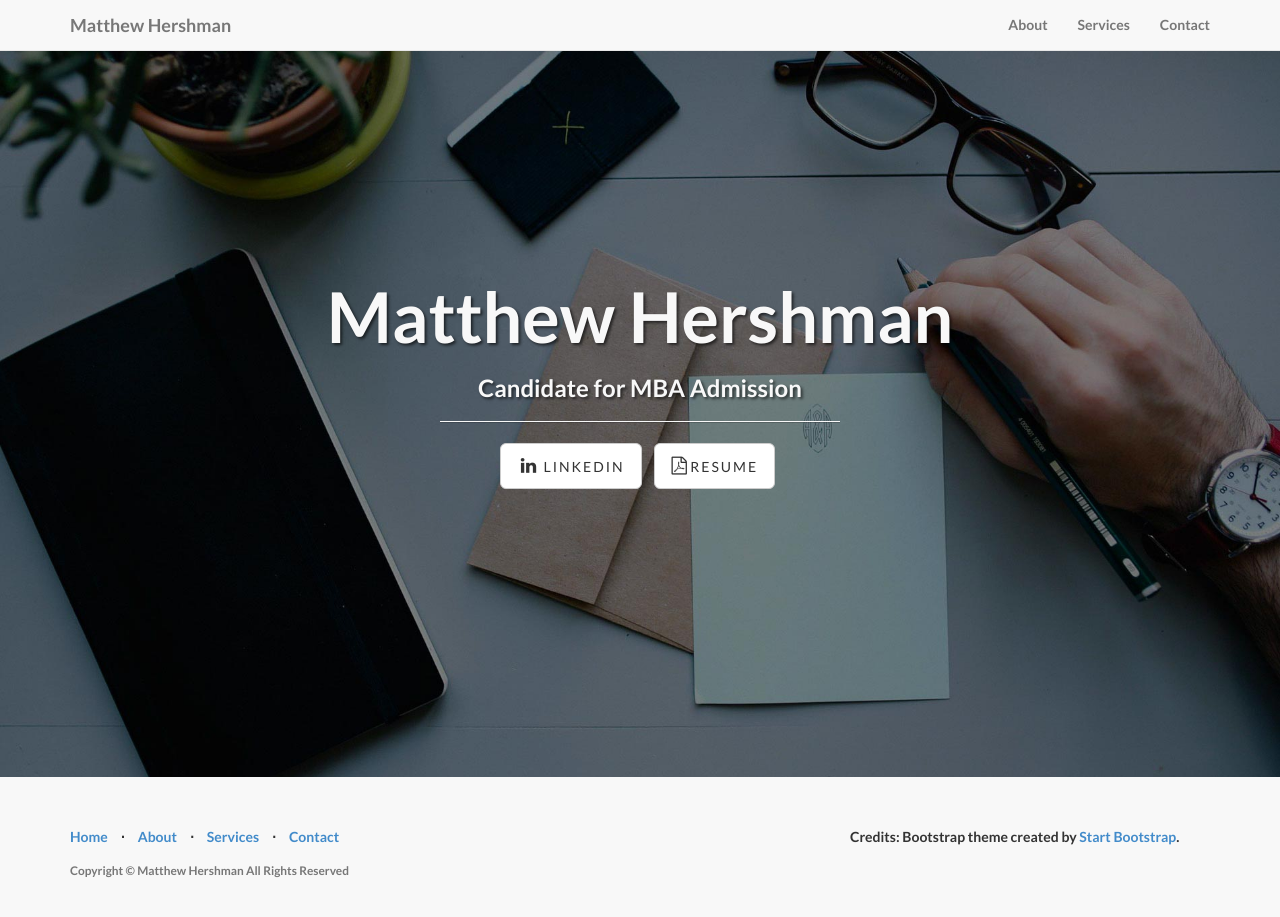
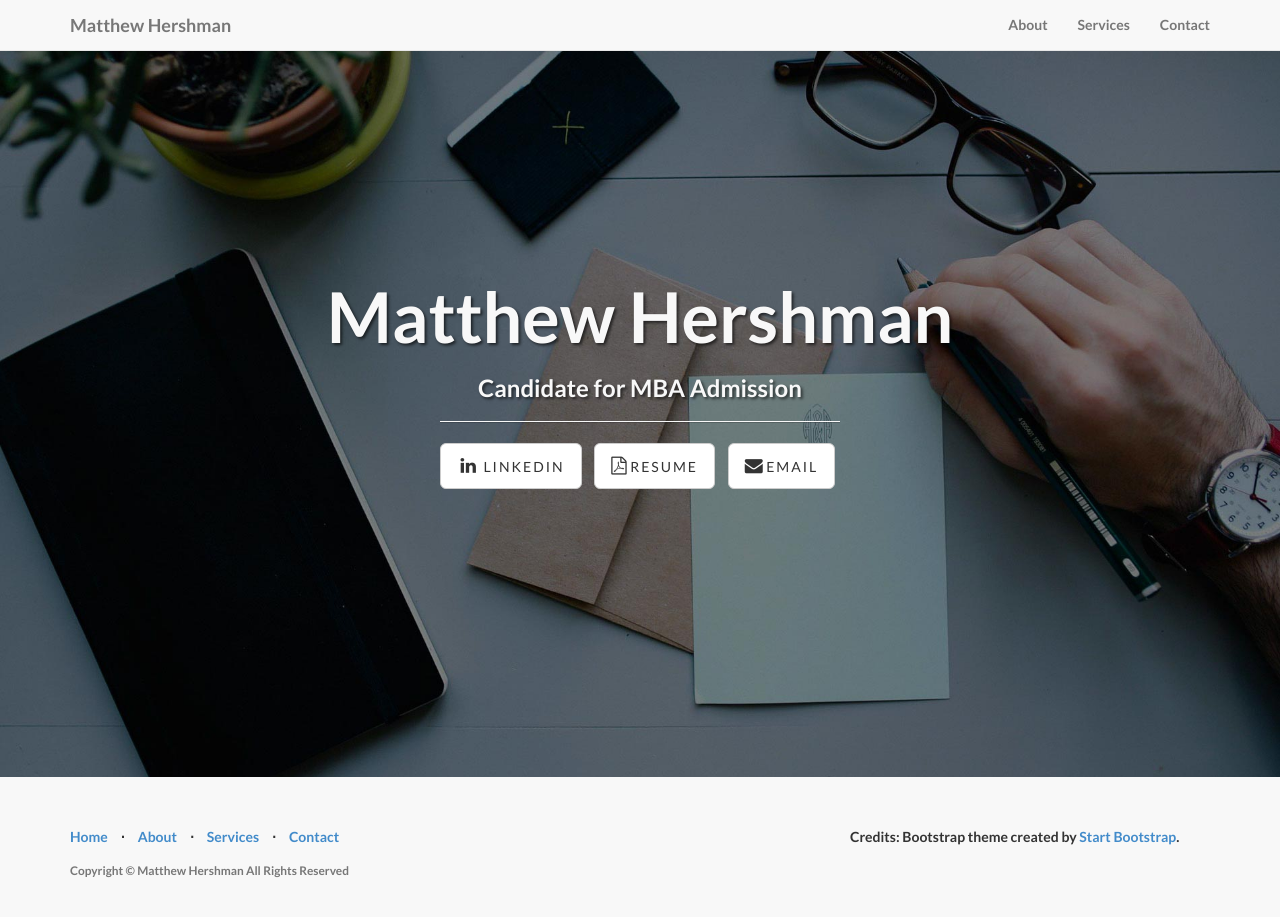
Before and after one commit to mhershman/mhershman.github.io, a Jekyll site: the page built from index.html, in a window 1280 px wide and 929 px high. Shown: the top 917 px of the window. Built offline with Jekyll 4.4.1, drawn with Linux system fonts in a browser that asks for light colours.

Commit message:
added email button

```diff
--- a/_includes/header.html
+++ b/_includes/header.html
@@ -49,6 +49,9 @@
                         <li>
                             <a href="resume.pdf" class="btn btn-default btn-lg"><i class="fa fa-file-pdf-o"></i> <span class="network-name">Resume</span></a>
                         </li>
+                        <li>
+                            <a href="mailto:mhershman@gmail.com" class="btn btn-default btn-lg"><i class="fa fa-envelope"></i> <span class="network-name">Email</span></a>
+                        </li>
                         {% endfor %}
                     </ul>
                 </div>
```
